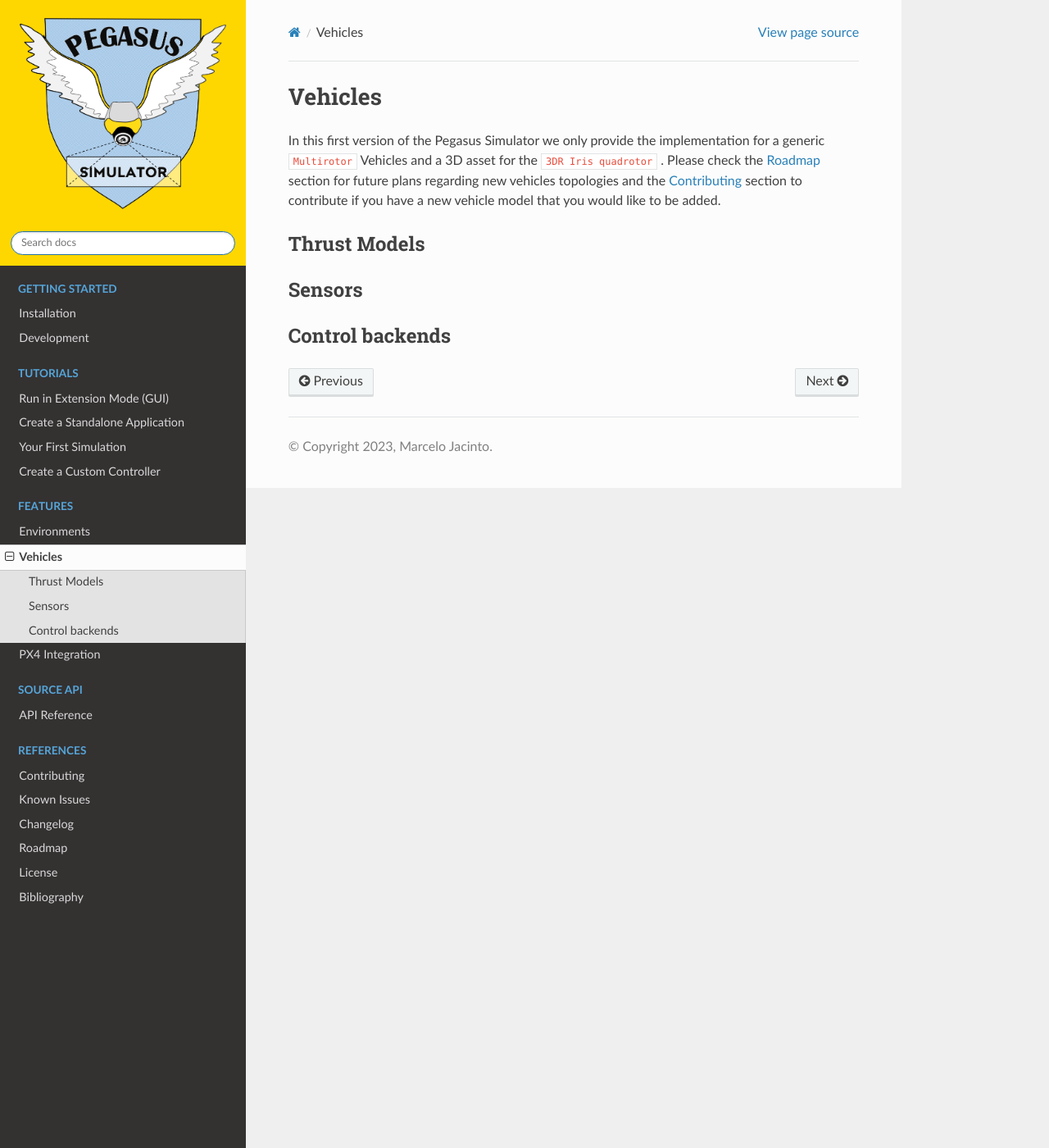
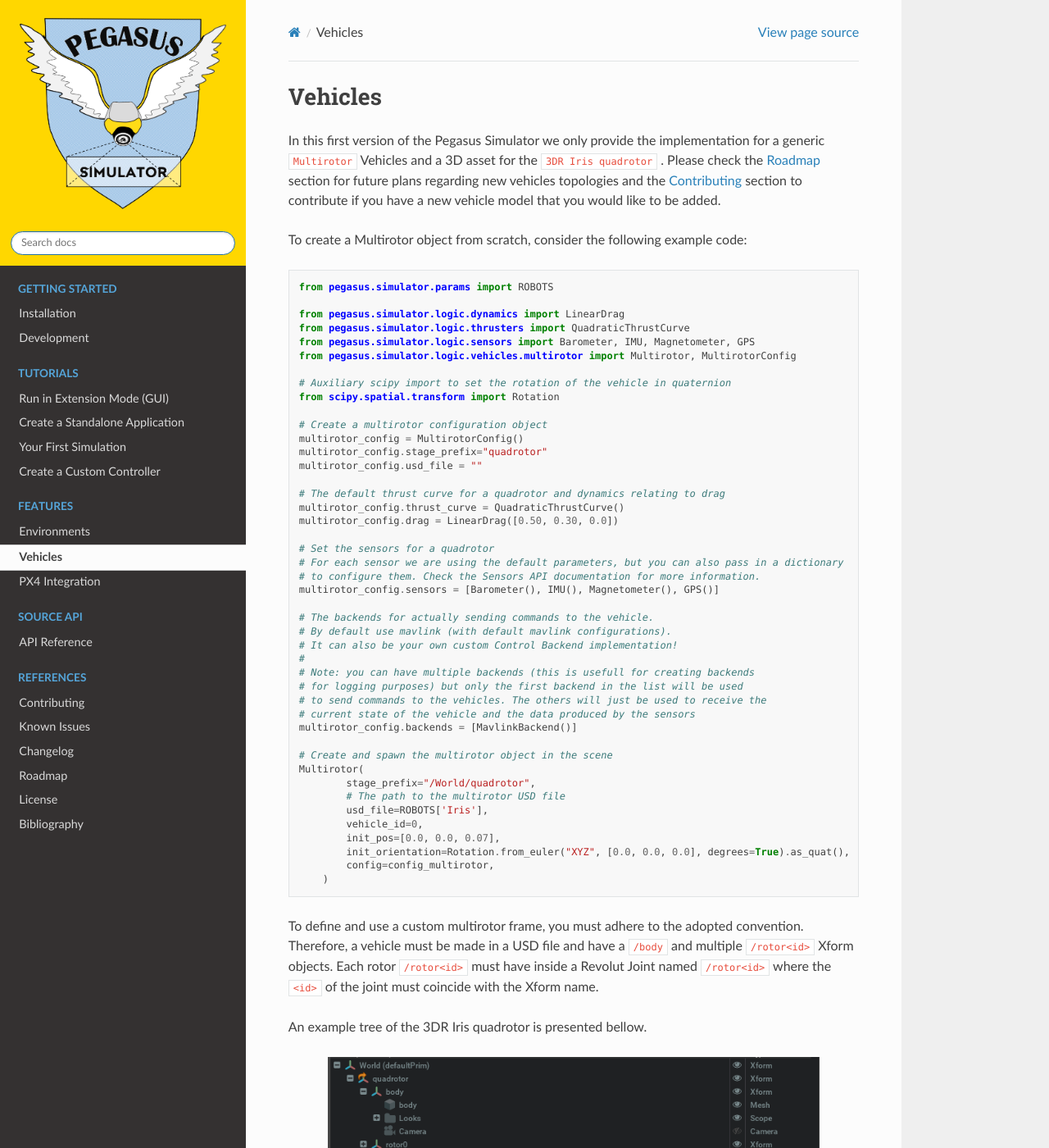
Before and after one commit to PegasusSimulator/PegasusSimulator, a Sphinx documentation site: the page built from docs/source/features/vehicles.rst, in a window 1280 px wide and 1400 px high. Shown: the whole window at 82% size. Built offline with Sphinx 7.4.7 and the Read the Docs theme 2.0.0, drawn with Linux system fonts in a browser that asks for light colours; some of the changed text lies outside the part shown.

Commit message:
doc: vehicle feature section done

```diff
--- a/docs/source/features/vehicles.rst
+++ b/docs/source/features/vehicles.rst
@@ -5,13 +5,65 @@ In this first version of the Pegasus Simulator we only provide the implementatio
 and a 3D asset for the ``3DR Iris quadrotor`` . Please check the :ref:`Roadmap` section for future plans regarding new vehicles
 topologies and the :ref:`Contributing` section to contribute if you have a new vehicle model that you would like to be added.
 
+To create a Multirotor object from scratch, consider the following example code:
 
+.. code:: Python
 
-Thrust Models
--------------
+    from pegasus.simulator.params import ROBOTS
 
-Sensors
--------
+    from pegasus.simulator.logic.dynamics import LinearDrag
+    from pegasus.simulator.logic.thrusters import QuadraticThrustCurve
+    from pegasus.simulator.logic.sensors import Barometer, IMU, Magnetometer, GPS
+    from pegasus.simulator.logic.vehicles.multirotor import Multirotor, MultirotorConfig
 
-Control backends
-----------------
+    # Auxiliary scipy import to set the rotation of the vehicle in quaternion
+    from scipy.spatial.transform import Rotation
+
+    # Create a multirotor configuration object
+    multirotor_config = MultirotorConfig()
+    multirotor_config.stage_prefix="quadrotor"
+    multirotor_config.usd_file = ""
+
+    # The default thrust curve for a quadrotor and dynamics relating to drag
+    multirotor_config.thrust_curve = QuadraticThrustCurve()
+    multirotor_config.drag = LinearDrag([0.50, 0.30, 0.0])
+
+    # Set the sensors for a quadrotor
+    # For each sensor we are using the default parameters, but you can also pass in a dictionary
+    # to configure them. Check the Sensors API documentation for more information.
+    multirotor_config.sensors = [Barometer(), IMU(), Magnetometer(), GPS()]
+
+    # The backends for actually sending commands to the vehicle.
+    # By default use mavlink (with default mavlink configurations).
+    # It can also be your own custom Control Backend implementation!
+    #
+    # Note: you can have multiple backends (this is usefull for creating backends
+    # for logging purposes) but only the first backend in the list will be used
+    # to send commands to the vehicles. The others will just be used to receive the
+    # current state of the vehicle and the data produced by the sensors
+    multirotor_config.backends = [MavlinkBackend()]
+
+    # Create and spawn the multirotor object in the scene
+    Multirotor(
+            stage_prefix="/World/quadrotor",
+            # The path to the multirotor USD file
+            usd_file=ROBOTS['Iris'],
+            vehicle_id=0,
+            init_pos=[0.0, 0.0, 0.07],
+            init_orientation=Rotation.from_euler("XYZ", [0.0, 0.0, 0.0], degrees=True).as_quat(),
+            config=config_multirotor,
+        )
+
+To define and use a custom multirotor frame, you must adhere to the adopted convention. Therefore, a vehicle
+must be made in a USD file and have a ``/body`` and multiple ``/rotor<id>`` Xform objects. Each rotor ``/rotor<id>``
+must have inside a Revolut Joint named ``/rotor<id>`` where the ``<id>`` of the joint must coincide with the Xform name.
+
+An example tree of the 3DR Iris quadrotor is presented bellow.
+
+.. image:: /_static/features/vehicle_standard.png
+    :width: 600px
+    :align: center
+    :alt: Vehicle standard for defining the frames
+
+Additionally, you should set the mass and moments of inertial of the materials the compose the vehicle directly in the USD file,
+as well as the physics colliders.
```
Also changed, not shown: docs/_static/features/vehicle_standard.png (added).
